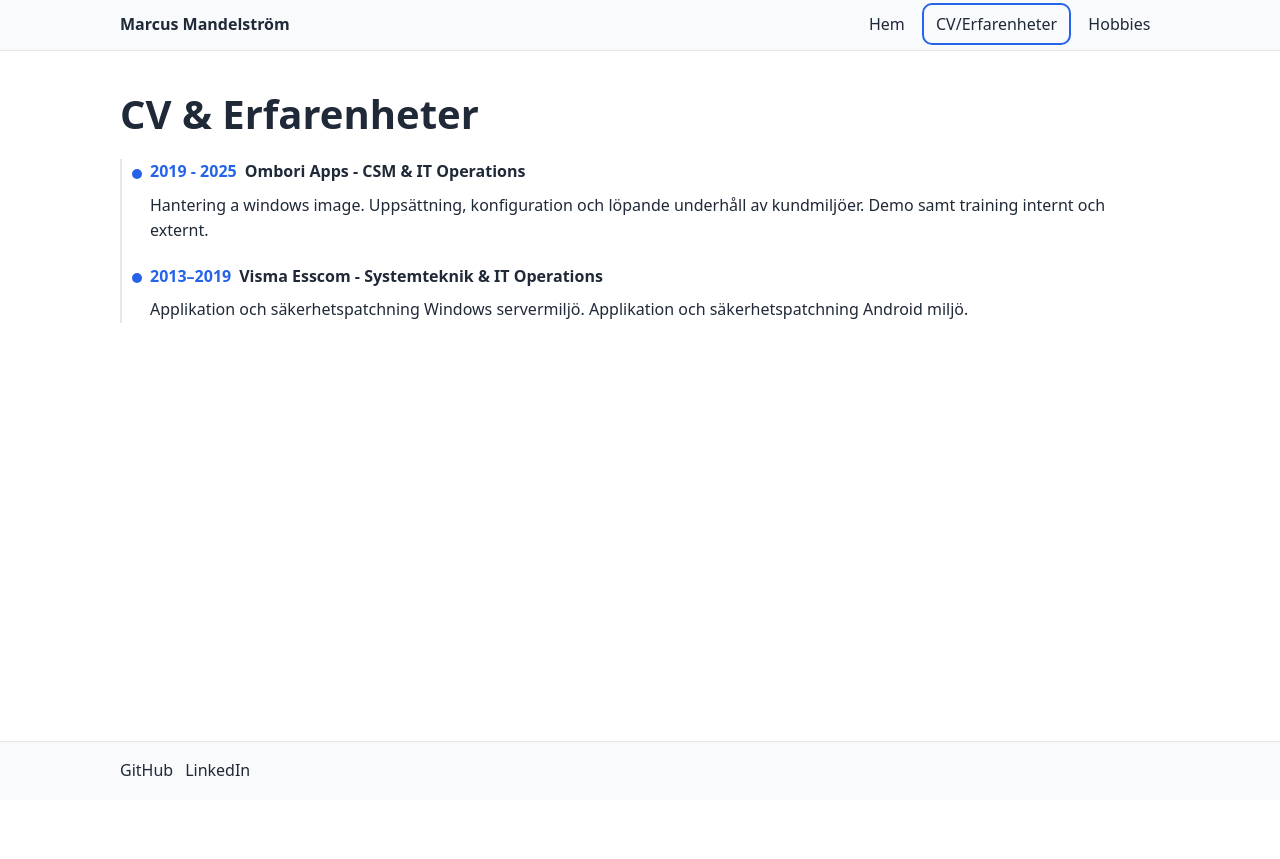
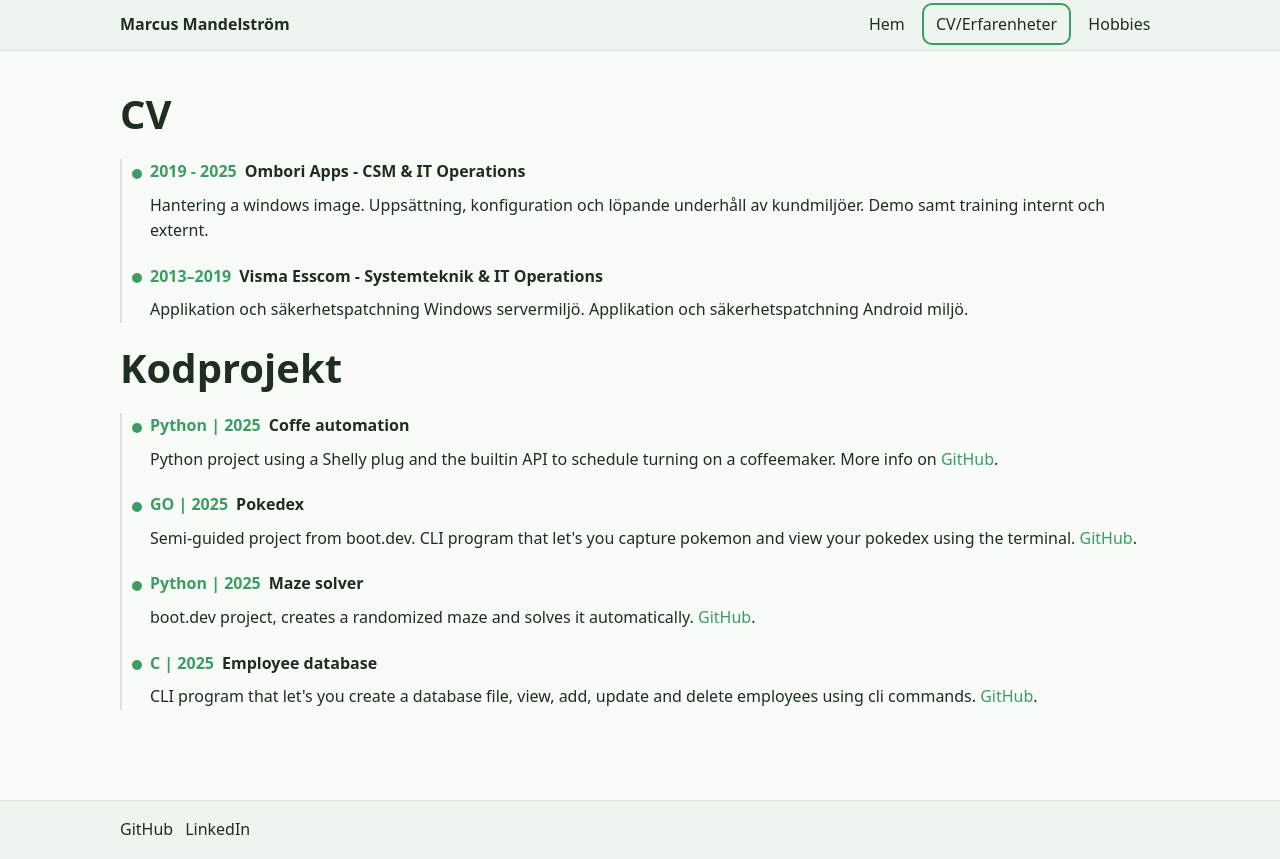
Before and after one commit to mmandelstrom/om_mig, a plain HTML site: page cv.html in a window 1280 px wide. Before the commit the page ends 800 px from the top, so only its background shows below. Drawn offline with Linux system fonts and the light colour scheme.

Commit message:
Added codeprojects, updated colortheme and fixed resposive layout

```diff
--- a/cv.html
+++ b/cv.html
@@ -25,7 +25,7 @@
     </header>
 
     <main id="cv" class="section container">
-      <h1>CV & Erfarenheter</h1>
+      <h1>CV</h1>
 
       <ol class="timeline" role="list">
         <li class="tl-item">
@@ -56,6 +56,87 @@
           </div>
         </li>
       </ol>
+
+      <h1>Kodprojekt</h1>
+
+      <ol class="timeline" role="list">
+        <li class="tl-item">
+          <div class="tl-head">
+            <span class="tl-year">Python | 2025</span>
+            <span class="tl-title">Coffe automation</span>
+          </div>
+          <div class="tl-body">
+            <p>
+              Python project using a Shelly plug and the builtin API to schedule
+              turning on a coffeemaker. More info on
+              <a
+                href="https://github.com/mmandelstrom/automated_coffee"
+                target="_blank"
+                rel="noopener noreferrer"
+              >
+                GitHub</a
+              >.
+            </p>
+          </div>
+        </li>
+        <li class="tl-item">
+          <div class="tl-head">
+            <span class="tl-year">GO | 2025</span>
+            <span class="tl-title">Pokedex</span>
+          </div>
+          <div class="tl-body">
+            <p>
+              Semi-guided project from boot.dev. CLI program that let's you
+              capture pokemon and view your pokedex using the terminal.
+              <a
+                href="https://github.com/mmandelstrom/pokedex_go"
+                target="_blank"
+                rel="noopener noreferrer"
+              >
+                GitHub</a
+              >.
+            </p>
+          </div>
+        </li>
+        <li class="tl-item">
+          <div class="tl-head">
+            <span class="tl-year">Python | 2025</span>
+            <span class="tl-title">Maze solver</span>
+          </div>
+          <div class="tl-body">
+            <p>
+              boot.dev project, creates a randomized maze and solves it
+              automatically.
+              <a
+                href="https://github.com/mmandelstrom/maze_solver"
+                target="_blank"
+                rel="noopener noreferrer"
+              >
+                GitHub</a
+              >.
+            </p>
+          </div>
+        </li>
+        <li class="tl-item">
+          <div class="tl-head">
+            <span class="tl-year">C | 2025</span>
+            <span class="tl-title">Employee database</span>
+          </div>
+          <div class="tl-body">
+            <p>
+              CLI program that let's you create a database file, view, add,
+              update and delete employees using cli commands.
+              <a
+                href="https://github.com/mmandelstrom/c_emp_db"
+                target="_blank"
+                rel="noopener noreferrer"
+              >
+                GitHub</a
+              >.
+            </p>
+          </div>
+        </li>
+      </ol>
     </main>
     <footer class="site-footer">
       <div class="container footer-inner">
--- a/styles.css
+++ b/styles.css
@@ -7,21 +7,23 @@ html {
 }
 
 :root {
-  --bg: #ffffff;
-  --fg: #1f2937; /* slate-800 */
-  --muted: #6b7280; /* slate-500 */
-  --edge: #e5e7eb; /* slate-200 */
-  --soft: #f8fafc; /* slate-50 */
-  --accent: #2563eb; /* blue-600 */
+  /* Light mode */
+  --bg: #f9fbf9; /* nästan vit med hint av grönt */
+  --fg: #1f2e1f; /* mörkgrön text */
+  --muted: #6b7c6b; /* dämpad grågrön för sekundär text */
+  --edge: #d9e4da; /* ljusgrön-grå kantlinje */
+  --soft: #eef5ef; /* mjuk bakgrundsyta */
+  --accent: #3b9d62; /* klar men mjuk accentgrön */
 }
+
 @media (prefers-color-scheme: dark) {
   :root {
-    --bg: #0b1020;
-    --fg: #e5e7eb;
-    --muted: #9aa0aa;
-    --edge: #1f2a44;
-    --soft: #0f172a;
-    --accent: #60a5fa;
+    --bg: #1e2620; /* ljusare mossgrön bakgrund (inte kolsvart) */
+    --fg: #e8f2ea; /* ljusgrön-vit text */
+    --muted: #a9b8ad; /* mjuk grågrön sekundär */
+    --edge: #3a4b40; /* mild mörkgrön kant */
+    --soft: #2a352e; /* mjuk panelbakgrund, lite ljusare */
+    --accent: #57c07c; /* fräsch mint/emeraldgrön accent */
   }
 }
 
@@ -153,10 +155,29 @@ main {
 .hero .accent {
   color: var(--accent);
 }
+
+.hero > * {
+  min-width: 0;
+}
+.hero-media {
+  min-width: 0; /* får krympa under intrinsic bredd */
+  width: 100%;
+  max-width: 520px; /* valfri övre gräns på desktop */
+  justify-self: center; /* centrerar på smala skärmar */
+}
 .hero-media img {
-  border-radius: 0.75rem;
-  max-width: 420px;
+  display: block;
+  width: 100%; /* fyll wrappern */
+  height: auto; /* behåll proportioner */
+  max-width: none; /* överstyr global max-width om nödvändigt */
 }
+
+.hero-media img {
+  width: 100%;
+  height: auto;
+  max-width: clamp(240px, 45vw, 420px);
+}
+
 @media (min-width: 900px) {
   .hero {
     grid-template-columns: 1.2fr 0.8fr;
```
